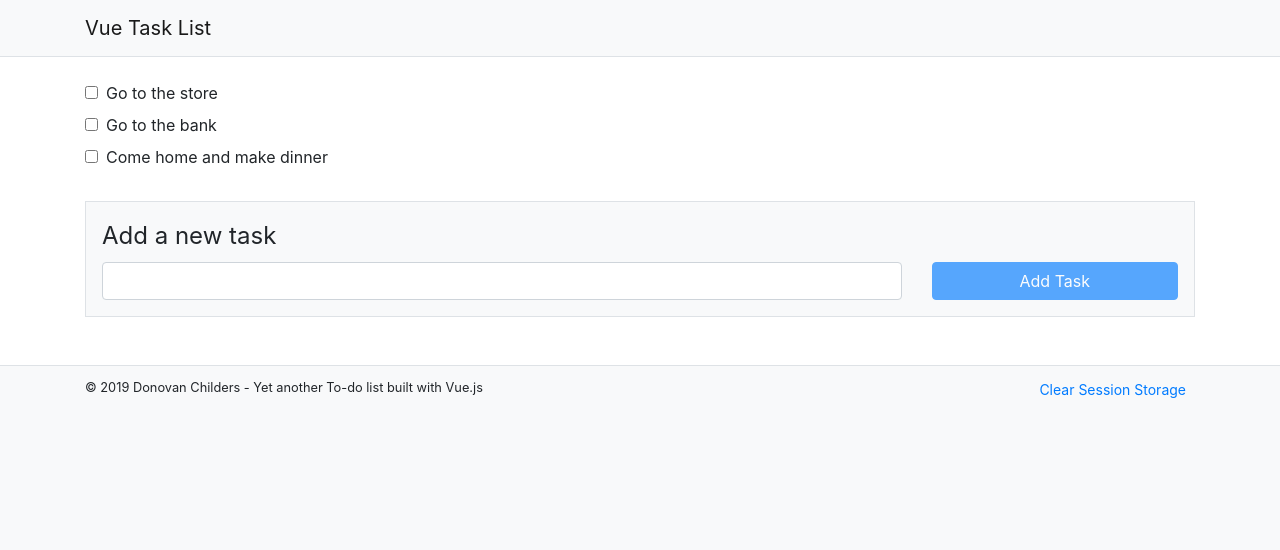
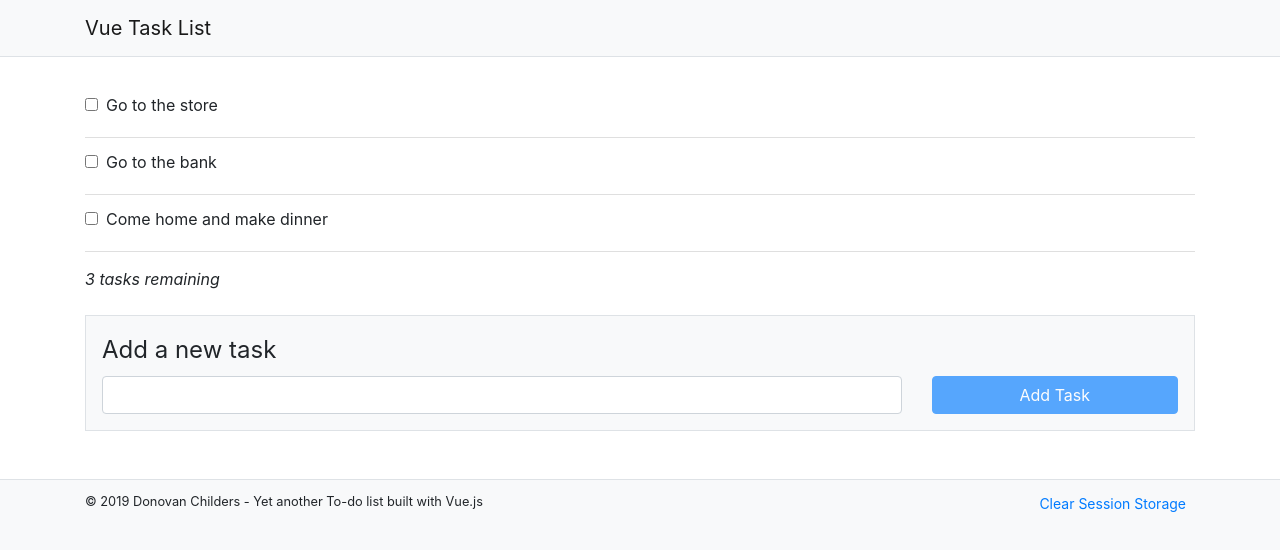
Before and after one commit to donovanchilders/vue-js-task-list, a Vue app: page / in a window 1280 px wide. Shown: the top 550 px of the page. Built offline with nearby package versions, Linux system fonts and the light colour scheme.

Commit message:
Add remaining tasks count Format tasks as list group

```diff
--- a/src/components/Tasks/List.vue
+++ b/src/components/Tasks/List.vue
@@ -1,7 +1,12 @@
 <template>
     <div>
         <div v-if="getTasks && getTasks.length">
-            <Task :task="task" v-for="task in getTasks" :key="task.id" />
+            <ul class="list-group list-group-flush">
+                <Task :task="task" v-for="task in getTasks" :key="task.id" />
+            </ul>
+            <div class="mt-3 font-italic">
+                {{ remaingTaskCount }}
+            </div>
         </div>
         <div v-else>
             <p>No Tasks.</p>
@@ -40,6 +45,10 @@ export default {
         getTasks() {
             let tasks = this.$store.getters['getTasks'];
             return tasks;
+        },
+        remaingTaskCount() {
+            let taskCount = this.getTasks.filter(task => !task.completed).length;
+            return `${taskCount} ${(taskCount === 1) ? 'task' : 'tasks'} remaining`;
         }
     }
 }
--- a/src/components/Tasks/Task.vue
+++ b/src/components/Tasks/Task.vue
@@ -1,5 +1,5 @@
 <template>
-    <div>
+    <li class="list-group-item pl-0">
         <label>
             <input type="checkbox" v-model="task.completed" @change="toggleTask" class="mr-2" />
             <span :class="{ 'completed': task.completed }">{{ task.name }}</span>
@@ -7,7 +7,7 @@
                 <span aria-hidden="true">&times;</span>
             </button>
         </label>
-    </div>
+    </li>
 </template>
 
 <script>
```
